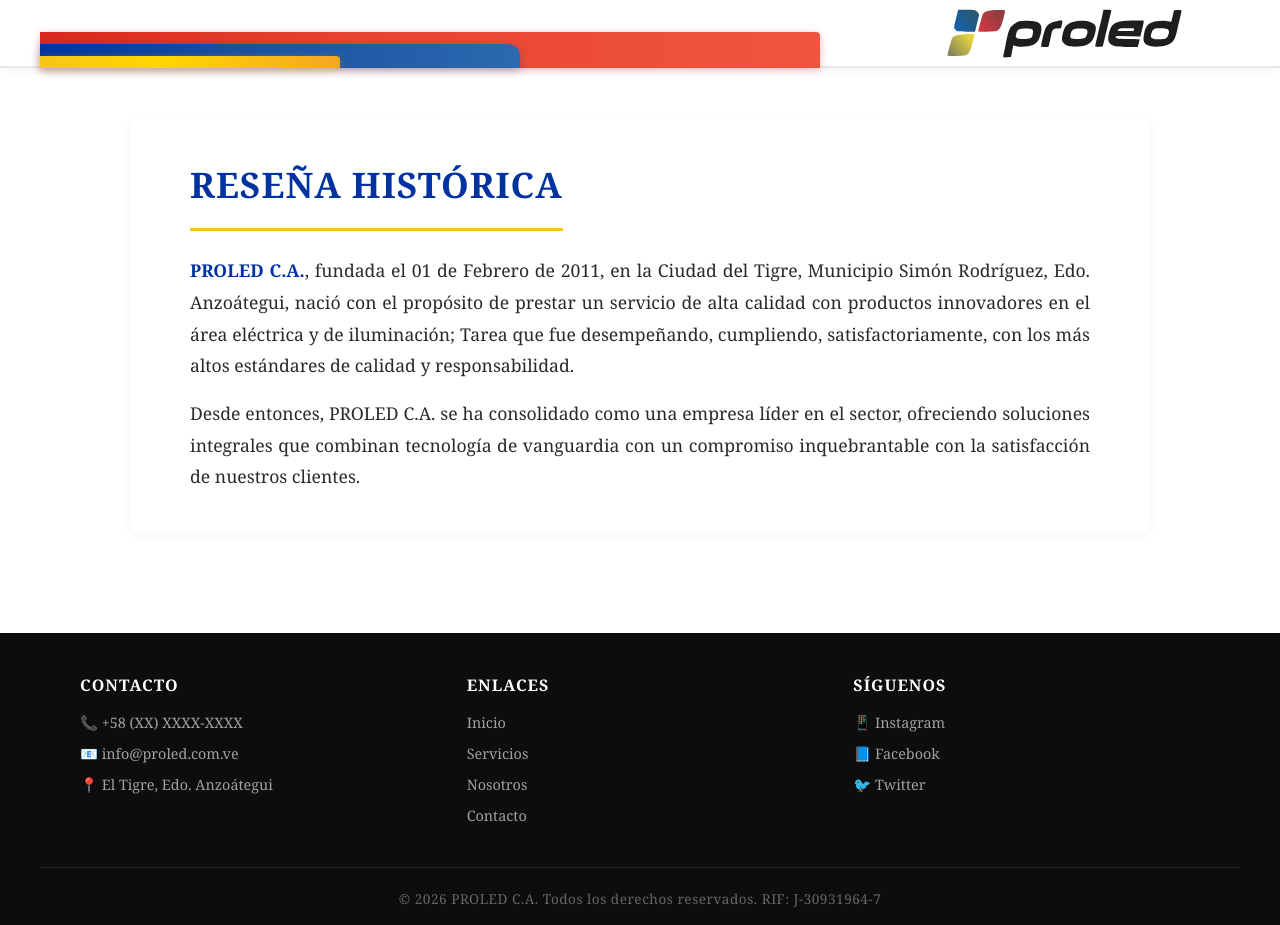
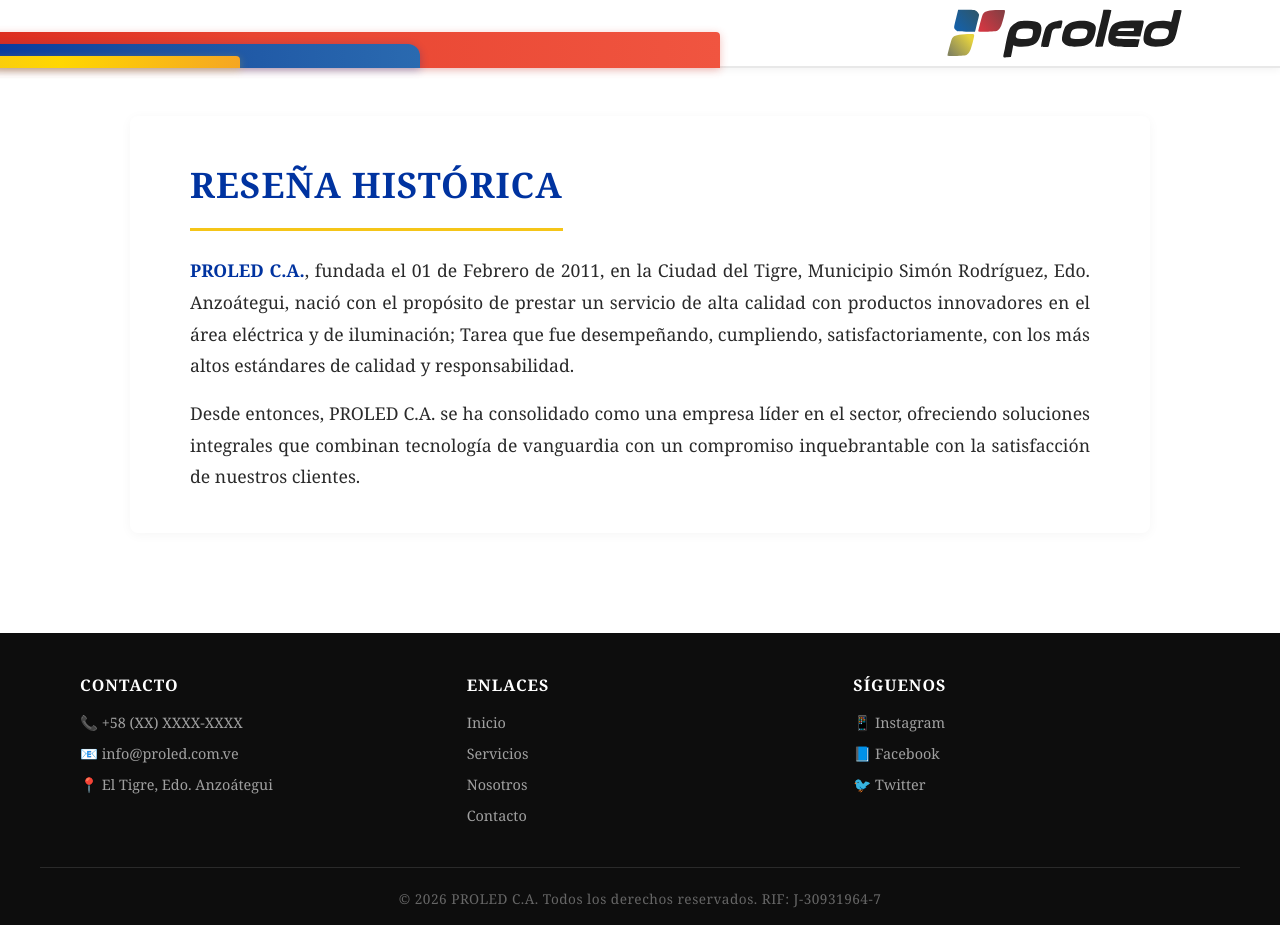
Before and after one commit to ing-nestorgomez/belorp, a Jekyll site: the page built from index.html, in a window 1280 px wide and 925 px high. Built offline with Jekyll 4.4.1, drawn with Linux system fonts in a browser that asks for light colours.

Commit message:
Update styles.css

```diff
--- a/assets/css/styles.css
+++ b/assets/css/styles.css
@@ -46,7 +46,7 @@
 .stripes-container {
   position: absolute;
   bottom: -2px;
-  left: 0;
+  left: -100px;
   width: 100%;
   height: 40px;
   z-index: 999;
```
